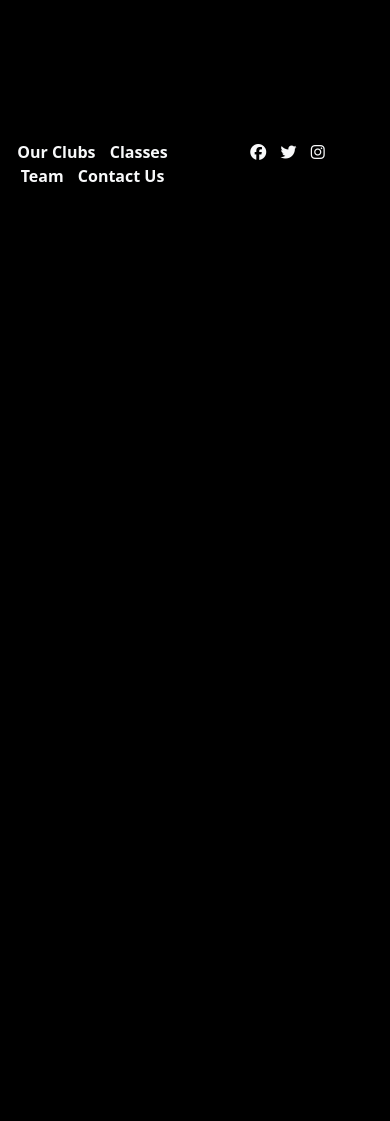
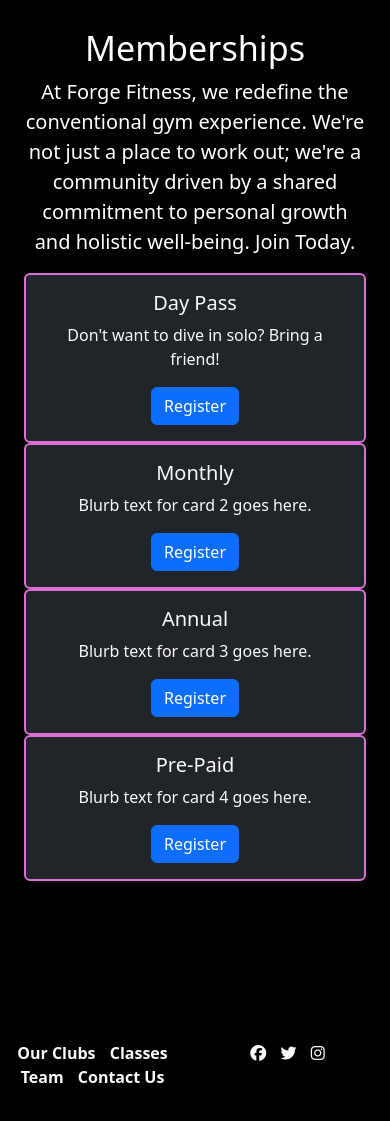
Before and after one commit to Karlsberg62/Forge-Fitness, a Django app: page / in a window 390 px wide. Shown: the part 800-1921 px from the top of the page. Before the commit the page ends 982 px from the top, so only its background shows below. Run offline with Django 4.2, Linux system fonts and the light colour scheme; parts of the project's set-up code (start-up, migrations or seed data) failed here and were passed over; some libraries are stand-ins or nearby versions.

Commit message:
Added Index Cards & Fixed PFP on Mobile

```diff
--- a/forgefitnessweb/templates/index.html
+++ b/forgefitnessweb/templates/index.html
@@ -3,7 +3,7 @@
 
 {% block content %}
 
-<section class="container py-5">
+<section class="container-fluid py-5">
     <div class="row align-items-center mb-5">
         <!-- Title and Text -->
         <div class="col-md-6">
@@ -24,6 +24,61 @@
             <img src="{% static 'media/images/barbell-lift.jpg' %}" alt="Hero Image" class="img-fluid rounded shadow">
         </div>
     </div>
+
+    <div class="row">
+        <div class="col-md-12 text-center">
+            <!-- Title and Blurb Text -->
+            <h2 class="display-4 text-white font-weight-bold">Memberships</h2>
+            <p class="lead text-white">At Forge Fitness, we redefine the conventional gym experience. We're not just a place to work out; we're a community driven by a shared commitment to personal growth and holistic well-being. Join Today.</p>
+        </div>
+    </div>
+
+    <div class="row text-center">
+        <!-- Card 1 -->
+        <div class="col-md-3">
+            <div class="card card-border bg-dark text-light">
+                <div class="card-body">
+                    <h5 class="card-title">Day Pass</h5>
+                    <p class="card-text">Don't want to dive in solo? Bring a friend!</p>
+                    <a href="#" class="btn btn-primary">Register</a>
+                </div>
+            </div>
+        </div>
+        <!-- Card 2 -->
+        <div class="col-md-3">
+            <div class="card card-border bg-dark text-light">
+                <div class="card-body">
+                    <h5 class="card-title">Monthly</h5>
+                    <p class="card-text">Blurb text for card 2 goes here.</p>
+                    <a href="#" class="btn btn-primary">Register</a>
+                </div>
+            </div>
+        </div>
+        <!-- Card 3 -->
+        <div class="col-md-3">
+            <div class="card card-border bg-dark text-light">
+                <div class="card-body">
+                    <h5 class="card-title">Annual</h5>
+                    <p class="card-text">Blurb text for card 3 goes here.</p>
+                    <a href="#" class="btn btn-primary">Register</a>
+                </div>
+            </div>
+        </div>
+        <!-- Card 4 -->
+        <div class="col-md-3">
+            <div class="card card-border bg-dark text-light">
+                <div class="card-body">
+                    <h5 class="card-title">Pre-Paid</h5>
+                    <p class="card-text">Blurb text for card 4 goes here.</p>
+                    <a href="#" class="btn btn-primary">Register</a>
+                </div>
+            </div>
+        </div>
+    </div>
+    <div>
+        <br>
+        <br>
+    </div>
 </section>
 
 
--- a/templates/base.html
+++ b/templates/base.html
@@ -65,7 +65,7 @@
                     {% if user.is_authenticated %}
                     <a href="{% url 'profile' %}" class="btn btn-primary">Profile</a>
                     <a class="btn btn-dark {% if request.path == logout_url %}active{% endif %}" aria-current="page" href="{% url 'account_logout' %}">Logout</a>
-                    <img src="{{ user.profile.profile_pic.url }}" alt="Profile Picture" class="rounded-circle mr-2 profile-pic base-profile">
+                    <img src="{{ user.profile.profile_pic.url }}" alt="Profile Picture" class="rounded-circle mr-2 profile-pic base-profile d-none d-md-inline-block">
                     {% else %}
                     <a class="btn btn-success {% if request.path == signup_url %}active{% endif %}" aria-current="page" href="{% url 'account_signup' %}">Register</a>
                     <a class="btn btn-dark {% if request.path == login_url %}active{% endif %}" aria-current="page" href="{% url 'account_login' %}">Login</a>
```
